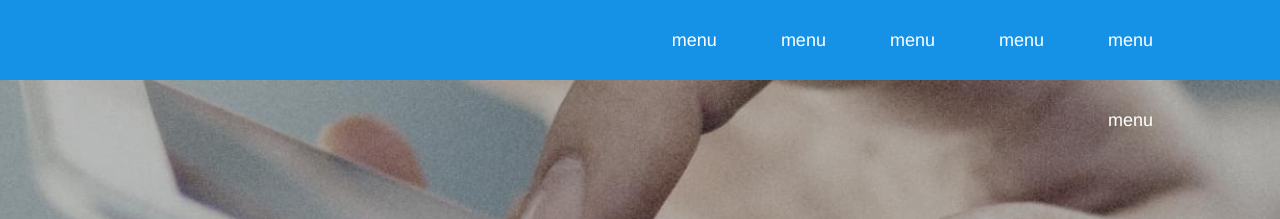
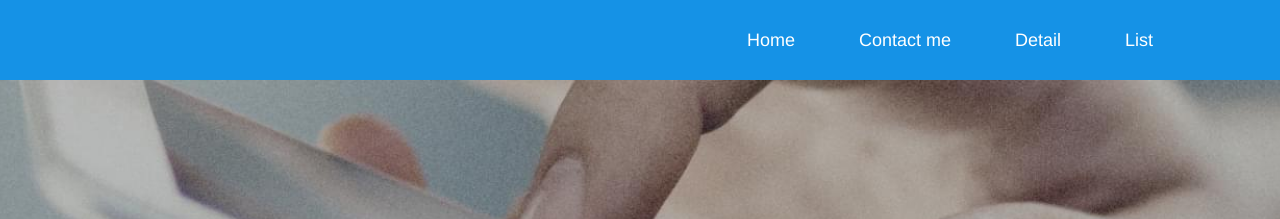
Before and after one commit to Wesley16838/template, a website: page workflow-master/src/html-output/en/include/contact.html in a window 1280 px wide. Shown: the top 219 px of the page. Drawn offline with Linux system fonts and the light colour scheme; a web font is replaced by a local one.

Commit message:
update top nav

```diff
--- a/workflow-master/src/html-output/en/include/contact.html
+++ b/workflow-master/src/html-output/en/include/contact.html
@@ -15,12 +15,10 @@
 <!-- start nav.html-->
 <nav class="wrap-fs nav">
     <div class="wrap wrap-nav">
-        <a href="#">menu</a>
-        <a href="#">menu</a>
-        <a href="#">menu</a>
-        <a href="#">menu</a>
-        <a href="#">menu</a>
-        <a href="#">menu</a>
+            <a href="../example/index.html">Home</a>
+            <a href="#">Contact me</a>
+            <a href="./news-detail.html">Detail</a>
+            <a href="./news-list.html">List</a>
     </div>
 </nav>
 <!-- end nav.html-->
```
Also changed, not shown: workflow-master/src/html-output/en/example/index.html (+4 -6 lines), workflow-master/src/html-output/en/include/news-detail.html (+4 -6 lines), workflow-master/src/html-output/en/include/news-list.html (+4 -6 lines).
